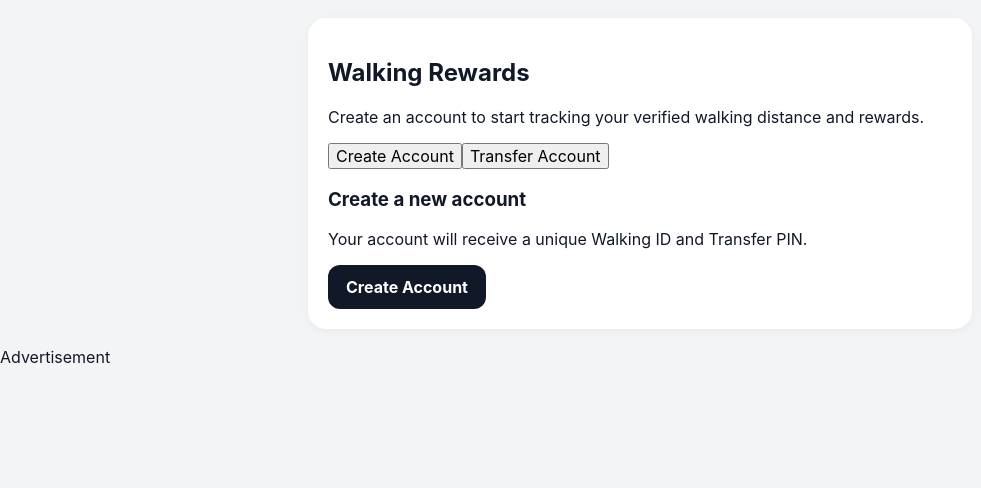
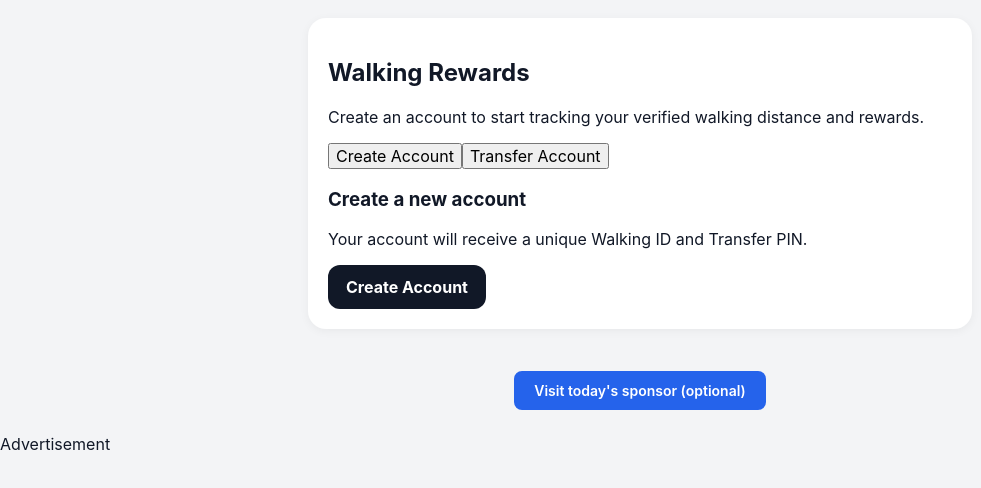
Before and after one commit to a757k/Walking-rewards-, a React (Vite) app: page / in a window 1280 px wide. Shown: the top 488 px of the page, without its empty margins (0-981 px from the left). Built offline with nearby package versions, Linux system fonts and the light colour scheme.

Commit message:
Update App.jsx

```diff
--- a/src/App.jsx
+++ b/src/App.jsx
@@ -5,7 +5,39 @@ import Walk from "./components/Walk";
 import Rewards from "./components/Rewards";
 import Account from "./components/Account";
 import AdBanner from "./components/AdBanner";
+
 import { getAccount } from "./utils/storage";
+
+const SMARTLINK =
+  "https://araplhn.org/4/18626d8b0e3ef5c5fe42dacc09b3cef8";
+
+function SponsorLink() {
+  return (
+    <div style={{
+      textAlign: "center",
+      padding: "12px",
+      margin: "12px auto",
+    }}>
+      <a
+        href={SMARTLINK}
+        target="_blank"
+        rel="noopener noreferrer"
+        style={{
+          display: "inline-block",
+          padding: "11px 20px",
+          borderRadius: "8px",
+          background: "#2563eb",
+          color: "#ffffff",
+          textDecoration: "none",
+          fontWeight: "600",
+          fontSize: "14px",
+        }}
+      >
+        Visit today's sponsor (optional)
+      </a>
+    </div>
+  );
+}
 
 export default function App() {
   const [page, setPage] = useState("account");
@@ -44,6 +76,7 @@ export default function App() {
           />
         </main>
 
+        <SponsorLink />
         <AdBanner />
       </div>
     );
@@ -95,6 +128,7 @@ export default function App() {
         )}
       </main>
 
+      <SponsorLink />
       <AdBanner />
 
       <nav className="bottom-nav">
```
